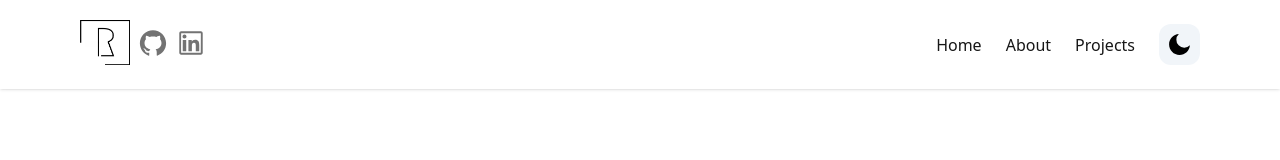
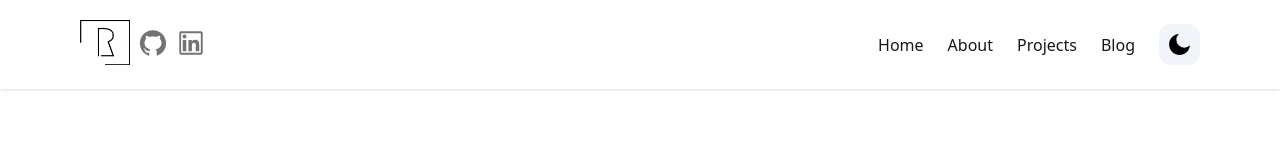
Before and after one commit to PinoyColada/ryan-hatamosa-website-v3, a Next.js app: page / in a window 1280 px wide. Shown: the top 160 px of the page. Built offline with nearby package versions, Linux system fonts and the light colour scheme.

Commit message:
added blogpost on navbar, created blog post directory

```diff
--- a/components/Navbar.tsx
+++ b/components/Navbar.tsx
@@ -28,6 +28,10 @@ const NAV_ITEMS: Array<NavItem> = [
     label: "Projects",
     page: "projects",
   },
+  {
+    label: "Blog",
+    page: "blog"
+  }
 ];
 
 const Navbar = () => {
```
Also changed, not shown: blogposts/first-blog.md (added, +6 -0 lines).
